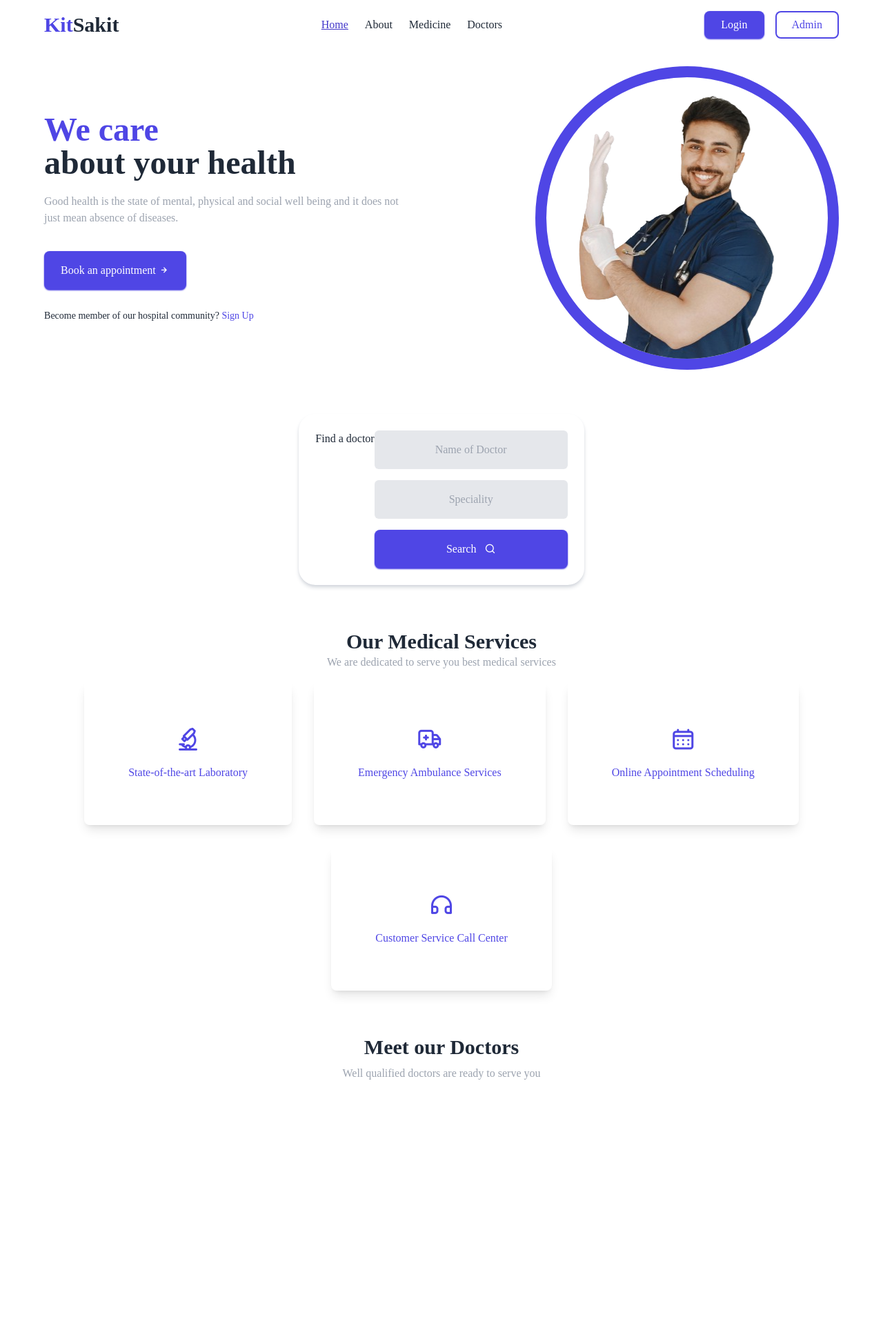
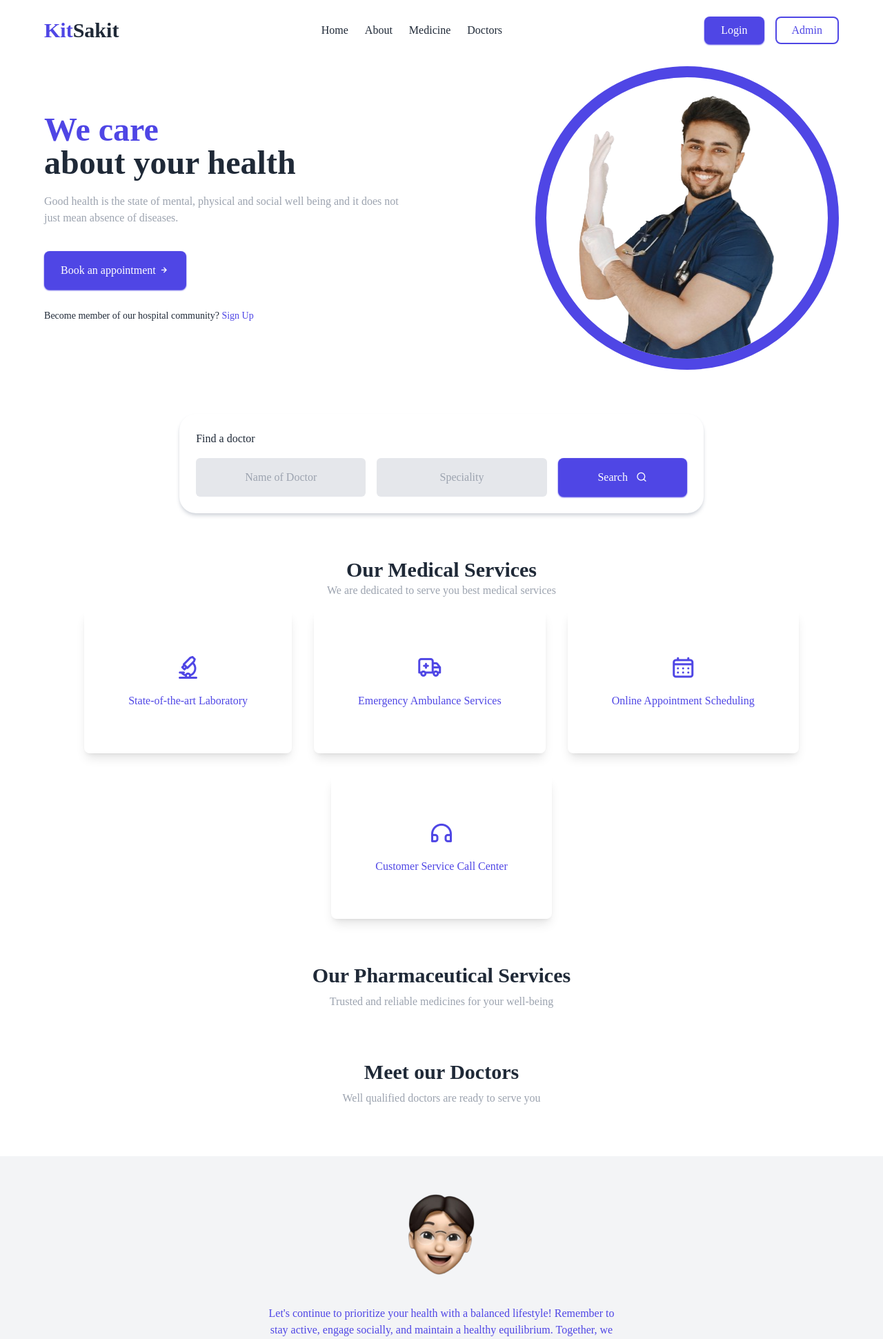
Before and after one commit to DrRhea/kitsakit, a PHP site: page / in a window 1280 px wide. Shown: the top 1941 px of the page at 69% size. Run offline with PHP 8.4, Linux system fonts and the light colour scheme; data that the repository does not hold is empty.

Commit message:
completed created all section.

```diff
--- a/src/assets/css/style.css
+++ b/src/assets/css/style.css
@@ -658,52 +647,24 @@ video {
   display: none;
 }
 
-.h-full {
-  height: 100%;
-}
-
-.h-1\/2 {
-  height: 50%;
-}
-
-.h-\[300px\] {
-  height: 300px;
-}
-
-.h-\[150px\] {
-  height: 150px;
+.h-2\/3 {
+  height: 66.666667%;
 }
 
 .h-\[200px\] {
   height: 200px;
 }
 
-.h-\[1000px\] {
-  height: 1000px;
-}
-
-.h-\[100px\] {
-  height: 100px;
-}
-
-.h-3\/4 {
-  height: 75%;
-}
-
-.h-4\/6 {
-  height: 66.666667%;
-}
-
-.h-2\/3 {
-  height: 66.666667%;
-}
-
-.w-1\/2 {
-  width: 50%;
+.h-full {
+  height: 100%;
 }
 
 .w-1\/3 {
   width: 33.333333%;
+}
+
+.w-\[200px\] {
+  width: 200px;
 }
 
 .w-auto {
@@ -719,52 +680,12 @@ video {
   width: 100%;
 }
 
-.w-3\/4 {
-  width: 75%;
-}
-
-.w-2\/6 {
-  width: 33.333333%;
-}
-
-.w-\[150px\] {
-  width: 150px;
-}
-
-.w-\[32rem\] {
-  width: 32rem;
-}
-
-.w-1 {
-  width: 0.25rem;
-}
-
-.w-\[300px\] {
-  width: 300px;
-}
-
-.w-\[200px\] {
-  width: 200px;
-}
-
-.w-\[100px\] {
-  width: 100px;
-}
-
 .cursor-pointer {
   cursor: pointer;
 }
 
-.grid-cols-2 {
-  grid-template-columns: repeat(2, minmax(0, 1fr));
-}
-
-.grid-rows-2 {
-  grid-template-rows: repeat(2, minmax(0, 1fr));
-}
-
-.flex-row {
-  flex-direction: row;
+.grid-cols-1 {
+  grid-template-columns: repeat(1, minmax(0, 1fr));
 }
 
 .flex-col {
@@ -872,9 +787,9 @@ video {
   border-color: rgb(79 70 229 / var(--tw-border-opacity));
 }
 
-.border-black {
-  --tw-border-opacity: 1;
-  border-color: rgb(0 0 0 / var(--tw-border-opacity));
+.bg-gray-100 {
+  --tw-bg-opacity: 1;
+  background-color: rgb(243 244 246 / var(--tw-bg-opacity));
 }
 
 .bg-gray-200 {
@@ -918,6 +828,11 @@ video {
 .px-16 {
   padding-left: 4rem;
   padding-right: 4rem;
+}
+
+.px-4 {
+  padding-left: 1rem;
+  padding-right: 1rem;
 }
 
 .px-6 {
@@ -938,6 +853,11 @@ video {
 .py-4 {
   padding-top: 1rem;
   padding-bottom: 1rem;
+}
+
+.py-6 {
+  padding-top: 1.5rem;
+  padding-bottom: 1.5rem;
 }
 
 .text-center {
@@ -1005,23 +925,15 @@ video {
   color: rgb(79 70 229 / var(--tw-text-opacity));
 }
 
-.text-indigo-700 {
-  --tw-text-opacity: 1;
-  color: rgb(67 56 202 / var(--tw-text-opacity));
-}
-
 .text-white {
   --tw-text-opacity: 1;
   color: rgb(255 255 255 / var(--tw-text-opacity));
 }
 
-.text-gray-700 {
-  --tw-text-opacity: 1;
-  color: rgb(55 65 81 / var(--tw-text-opacity));
-}
-
-.underline {
-  text-decoration-line: underline;
+.shadow-lg {
+  --tw-shadow: 0 10px 15px -3px rgb(0 0 0 / 0.1), 0 4px 6px -4px rgb(0 0 0 / 0.1);
+  --tw-shadow-colored: 0 10px 15px -3px var(--tw-shadow-color), 0 4px 6px -4px var(--tw-shadow-color);
+  box-shadow: var(--tw-ring-offset-shadow, 0 0 #0000), var(--tw-ring-shadow, 0 0 #0000), var(--tw-shadow);
 }
 
 .shadow-md {
@@ -1033,12 +945,6 @@ video {
 .shadow-sm {
   --tw-shadow: 0 1px 2px 0 rgb(0 0 0 / 0.05);
   --tw-shadow-colored: 0 1px 2px 0 var(--tw-shadow-color);
-  box-shadow: var(--tw-ring-offset-shadow, 0 0 #0000), var(--tw-ring-shadow, 0 0 #0000), var(--tw-shadow);
-}
-
-.shadow-lg {
-  --tw-shadow: 0 10px 15px -3px rgb(0 0 0 / 0.1), 0 4px 6px -4px rgb(0 0 0 / 0.1);
-  --tw-shadow-colored: 0 10px 15px -3px var(--tw-shadow-color), 0 4px 6px -4px var(--tw-shadow-color);
   box-shadow: var(--tw-ring-offset-shadow, 0 0 #0000), var(--tw-ring-shadow, 0 0 #0000), var(--tw-shadow);
 }
 
@@ -1124,15 +1030,58 @@ video {
 }
 
 @media (min-width: 768px) {
-  .md\:block {
+  .md\:w-1\/2 {
+    width: 50%;
+  }
+
+  .md\:grid-cols-2 {
+    grid-template-columns: repeat(2, minmax(0, 1fr));
+  }
+
+  .md\:px-16 {
+    padding-left: 4rem;
+    padding-right: 4rem;
+  }
+
+  .md\:text-lg {
+    font-size: 1.125rem;
+    line-height: 1.75rem;
+  }
+
+  .md\:text-sm {
+    font-size: 0.875rem;
+    line-height: 1.25rem;
+  }
+}
+
+@media (min-width: 1024px) {
+  .lg\:block {
     display: block;
   }
 
-  .md\:flex {
+  .lg\:flex {
     display: flex;
   }
 
-  .md\:hidden {
+  .lg\:hidden {
     display: none;
   }
+
+  .lg\:w-1\/2 {
+    width: 50%;
+  }
+
+  .lg\:grid-cols-3 {
+    grid-template-columns: repeat(3, minmax(0, 1fr));
+  }
 }
+
+@media (min-width: 1280px) {
+  .xl\:w-1\/2 {
+    width: 50%;
+  }
+
+  .xl\:grid-cols-4 {
+    grid-template-columns: repeat(4, minmax(0, 1fr));
+  }
+}
--- a/src/index.php
+++ b/src/index.php
@@ -2,6 +2,7 @@
   include('./function.php');
 
   $listDokter = readDokter();
+  $listObat = readObat();
 ?>
 <!DOCTYPE html>
 <html lang="en" class="scroll-smooth">
@@ -9,34 +10,37 @@
   <meta charset="UTF-8">
   <meta name="viewport" content="width=device-width, initial-scale=1.0">
   <title>KitSakit</title>
+
   <link rel="stylesheet" href="assets/css/style.css">
+
   <link href='https://unpkg.com/boxicons@2.1.4/css/boxicons.min.css' rel='stylesheet'>
   <link rel="stylesheet" href="https://unicons.iconscout.com/release/v4.0.8/css/line.css">
+
 </head>
 <body class="flex flex-col gap-16 font-['Poppins'] text-gray-800 overflow-x-hidden">
   <!-- Navbar -->
-  <nav class="absolute top-0 z-40 flex items-center justify-between w-full px-16 py-4 duration-300 ">
+  <nav class="absolute top-0 z-40 flex items-center justify-between w-full px-4 py-6 duration-300 md:px-16">
     <div class="flex">
       <span class="text-3xl font-bold text-indigo-600">Kit</span>
       <span class="text-3xl font-bold">Sakit</span>
     </div>
-    <ul class="hidden gap-6 font-medium md:flex">
-      <li><a href="#home" class="flex flex-col-reverse items-center text-indigo-700 underline">Home</a></li>
-      <li><a href="#about" class="flex flex-col-reverse items-center">About</a></li>
-      <li><a href="#medicine" class="flex flex-col-reverse items-center">Medicine</a></li>
-      <li><a href="#doctors" class="flex flex-col-reverse items-center">Doctors</a></li>
+    <ul class="hidden gap-6 font-medium lg:flex">
+      <li><a href="#home" class="flex flex-col-reverse items-center duration-300 hover:text-indigo-500">Home</a></li>
+      <li><a href="#about" class="flex flex-col-reverse items-center duration-300 hover:text-indigo-500">About</a></li>
+      <li><a href="#medicine" class="flex flex-col-reverse items-center duration-300 hover:text-indigo-500">Medicine</a></li>
+      <li><a href="#doctors" class="flex flex-col-reverse items-center duration-300 hover:text-indigo-500">Doctors</a></li>
     </ul>
-    <ul class="hidden gap-4 font-medium md:flex">
-        <a href="" class="px-6 py-2 text-white bg-indigo-600 rounded-lg shadow-sm shadow-indigo-600">Login</a>
-        <a href="" class="px-6 py-2 text-indigo-600 rounded-lg ring-2 ring-indigo-600 ring-inset">Admin</a>
+    <ul class="hidden gap-4 font-medium lg:flex">
+        <a href="" class="px-6 py-2 text-white duration-300 bg-indigo-600 rounded-lg shadow-sm shadow-indigo-600 hover:bg-indigo-500">Login</a>
+        <a href="" class="px-6 py-2 text-indigo-600 duration-300 rounded-lg ring-2 ring-indigo-600 ring-inset hover:ring-indigo-500 hover:text-indigo-500">Admin</a>
     </ul>
-    <i class="text-4xl cursor-pointer uil uil-bars md:hidden"></i>
+    <i class="text-4xl cursor-pointer uil uil-bars lg:hidden"></i>
   </nav>
 
-    <ul class="fixed top-0 z-50 right-[-100%] flex flex-col items-center w-1/3 h-full gap-10 px-10 py-10 text-lg font-medium duration-300 bg-white shadow-md md:hidden" id="navlist">
+    <ul class="fixed top-0 z-50 right-[-100%] flex flex-col items-center w-1/3 h-full gap-10 px-10 py-10 text-lg font-medium duration-300 bg-white shadow-md lg:hidden" id="navlist">
       <li><i class="absolute text-3xl cursor-pointer right-10 top-5 uil uil-times"></i></li>
 
-      <li><a href="#home" class="flex flex-col-reverse items-center text-indigo-700 underline">Home<i class="uil uil-estate"></i></a></li>
+      <li><a href="#home" class="flex flex-col-reverse items-center duration-300 hover:text-indigo-500">Home<i class="uil uil-estate"></i></a></li>
       <li><a href="#about" class="flex flex-col-reverse items-center">About<i class="uil uil-hospital"></i></a></li>
       <li><a href="#medicine" class="flex flex-col-reverse items-center">Medicine<i class="uil uil-capsule"></i></a></li>
       <li><a href="#doctors" class="flex flex-col-reverse items-center">Doctors<i class="uil uil-user-md"></i></a></li>
@@ -45,7 +49,7 @@
       <li><a href="admin.php" class="block w-full px-6 py-2 text-indigo-600 duration-300 rounded-lg shadow-md hover:ring-indigo-500 hover:text-indigo-500 ring-2 ring-indigo-600 ring-inset">Admin</a></li>
     </ul>
 
-  <main class="flex flex-col items-center justify-around px-16 mt-24 sm:flex-row" id="home">
+  <main class="flex flex-col items-center justify-around px-10 mt-24 md:px-16 sm:flex-row" id="home">
     <div class="flex flex-col gap-1">
         <h1 class="flex flex-col">
           <span class="text-5xl font-semibold text-indigo-600">We care</span>
@@ -55,17 +59,17 @@
         <a href="" class="px-6 py-4 mt-8 mb-2 text-white duration-300 bg-indigo-600 rounded-lg shadow-sm w-fit shadow-indigo-600 hover:bg-indigo-500">Book an appointment
           <i class="uil uil-arrow-right"></i>
         </a>
-        <p class="mt-4 text-sm font-medium sm:gap-3 sm:w-3/4">Become member of our hospital community? <a href="" class="text-indigo-600 text-md">Sign Up</a></p>
+        <p class="mt-4 text-sm font-medium md:text-md sm:gap-3 sm:w-3/4">Become member of our hospital community? <a href="" class="text-indigo-600 text-md">Sign Up</a></p>
     </div>
     <div class="">
-      <img src="assets/img/hero-img.png" alt="" class="hidden md:block rounded-full border-[16px] border-indigo-600">
+      <img src="assets/img/hero-img.png" alt="" class="hidden lg:block rounded-full border-[16px] border-indigo-600">
     </div>
   </main>
 
-  <section class="flex items-center justify-around px-16 ">
-    <div class="w-auto p-6 rounded-[24px] shadow-md shadow-gray-300 flex">
+  <section class="flex items-center justify-around px-16 font-medium">
+    <div class="w-auto p-6 rounded-[24px] shadow-md shadow-gray-300 flex gap-4 flex-col">
       <span class="">Find a doctor</span>
-      <form class="flex flex-col items-center gap-4">
+      <form class="flex flex-col items-center gap-4 sm:flex-row">
         <input class="w-full px-10 py-4 text-center duration-300 bg-gray-200 rounded-md hover:bg-gray-100 outline-indigo-700" type="text" name="" id="" placeholder="Name of Doctor">
         <input class="w-full px-10 py-4 text-center duration-300 bg-gray-200 rounded-md hover:bg-gray-100 outline-indigo-700" type="text" name="" id="" placeholder="Speciality">
         <button type="submit" class="w-full">
@@ -77,33 +81,54 @@
     </div>
   </section>
 
-  <section id="about" class="flex flex-col items-center justify-around w-full px-16">
+  <section id="about" class="flex flex-col items-center justify-around w-full px-16 text-center">
     <h3 class="text-3xl font-semibold">Our Medical Services</h3>
-    <p class="font-medium text-center text-gray-400">We are dedicated to serve you best medical services</p>
+    <p class="font-medium text-gray-400">We are dedicated to serve you best medical services</p>
     <div class="flex flex-wrap justify-center gap-8 mt-4 font-medium text-indigo-600 ">
       <div class="flex flex-col items-center gap-4 p-16 duration-500 rounded-lg shadow-lg hover:text-white hover:bg-indigo-600">
         <i class="text-4xl uil uil-microscope"></i>
-        <p class="text-center">State-of-the-art Laboratory</p>
+        <p class="">State-of-the-art Laboratory</p>
       </div>
       <div class="flex flex-col items-center gap-4 p-16 duration-500 rounded-lg shadow-lg hover:text-white hover:bg-indigo-600">
         <i class="text-4xl uil uil-ambulance"></i>
-        <p class="text-center">Emergency Ambulance Services</p>
+        <p class="">Emergency Ambulance Services</p>
       </div>
       <div class="flex flex-col items-center gap-4 p-16 duration-500 rounded-lg shadow-lg hover:text-white hover:bg-indigo-600">
         <i class="text-4xl uil uil-schedule"></i>
-        <p class="text-center">Online Appointment Scheduling</p>
+        <p class="">Online Appointment Scheduling</p>
       </div>
       <div class="flex flex-col items-center gap-4 p-16 duration-500 rounded-lg shadow-lg hover:text-white hover:bg-indigo-600">
         <i class="text-4xl uil uil-headphones"></i>
-        <p class="text-center">Customer Service Call Center</p>
+        <p class="">Customer Service Call Center</p>
       </div>
     </div>
   </section>
 
-  <section class="flex flex-col items-center justify-around w-full gap-2 px-16" id="doctors" >
+  <section class="flex flex-col items-center justify-around w-full gap-2 px-16 text-center" id="medicine">
+    <h3 class="text-3xl font-semibold">Our Pharmaceutical Services</h3>
+    <p class="font-medium text-gray-400">Trusted and reliable medicines for your well-being</p>
+    <div class="grid w-full grid-cols-1 gap-4 md:grid-cols-2 lg:grid-cols-3 xl:grid-cols-4">
+      <?php foreach($listObat as $obat): ?>
+        <div class="flex flex-col gap-4 p-6 font-medium rounded-lg shadow-lg">
+          <img src="assets/img/obat/<?= $obat['foto_obat'] ?>" alt="" class="h-[200px] w-full object-cover rounded-lg">
+          <div>
+              <span class="text-xl font-semibold "><?= $obat['nama_obat'] ?></span>
+              <p class="mt-2 text-sm text-gray-400 truncate"><?= $obat['deskripsi'] ?></p>
+          </div>
+          <hr>
+          <div class="flex justify-between">
+            <span class="inline-flex gap-2"><i class="uil uil-pricetag-alt"></i><?= number_format($obat['harga'],0,"",".") ?></span>
+            <span class="inline-flex gap-2"><?= $obat['stok'] ?><i class="uil uil-archive"></i></span>
+          </div>
+        </div>
+      <?php endforeach; ?>
+    </div>
+  </section>
+
+  <section class="flex flex-col items-center justify-around w-full gap-2 px-16 text-center" id="doctors" >
     <h3 class="text-3xl font-semibold">Meet our Doctors</h3>
-    <p class="font-medium text-center text-gray-400">Well  qualified doctors are ready to serve you</p>
-    <div class="flex flex-row flex-wrap justify-around w-full">
+    <p class="font-medium text-gray-400">Well  qualified doctors are ready to serve you</p>
+    <div class="grid w-full grid-cols-1 gap-4 md:grid-cols-2 lg:grid-cols-3 xl:grid-cols-4">
       <?php foreach($listDokter as $dokter): ?>
       <div class="p-6 rounded-lg shadow-lg">
         <div class="relative flex justify-center">
@@ -119,9 +144,21 @@
     </div>
   </section>
 
-  <footer class="mt-[100rem]">
+  <footer class="bg-gray-100">
+    <div class="">
+      <div class="flex flex-col items-center">
+        <img src="assets/img/footer.png" alt="" class="w-[200px] mt-4">
+        <p class="px-16 mb-4 font-medium text-center text-indigo-600 xl:w-1/2">Let's continue to prioritize your health with a balanced lifestyle! Remember to stay active, engage socially, and maintain a healthy equilibrium. Together, we can achieve holistic well-being. Let's commit to nurturing ourselves and each other.</p>
+      </div>
+      <ul class="flex justify-center gap-4 my-4 text-5xl text-indigo-600">
+        <li class="duration-300 hover:text-indigo-500"><a href="https://linkedin.com/in/jagadditha/" target="_blank"><i class="uil uil-linkedin"></i></a></li>
+        <li class="duration-300 hover:text-indigo-500"><a href="https://github.com/DrRhea/" target="_blank"><i class="uil uil-github" target="_blank"></i></a></li>
+        <li class="duration-300 hover:text-indigo-500"><a href="https://instagram.com/jgdthaa/" target="_blank"><i class="uil uil-instagram-alt" target="_blank"></i></a></li>
+      </ul>
+    </div>
+    <p class="py-4 text-center text-white bg-indigo-600">&copy; 2024 Arya Jagadditha. All rights reserved.</p>
+  </footer>
 
-  </footer>
   <script>
   document.addEventListener("scroll", function() {
     let navbar = document.querySelector("nav");
```
Also changed, not shown: other parts of src/assets/css/style.css (+31 -53 lines), src/assets/img/doctors/doctors-3.png (added), src/assets/img/doctors/doctors-4.png (added), src/assets/img/doctors/doctors-5.png (added), src/assets/img/footer.png (added).
